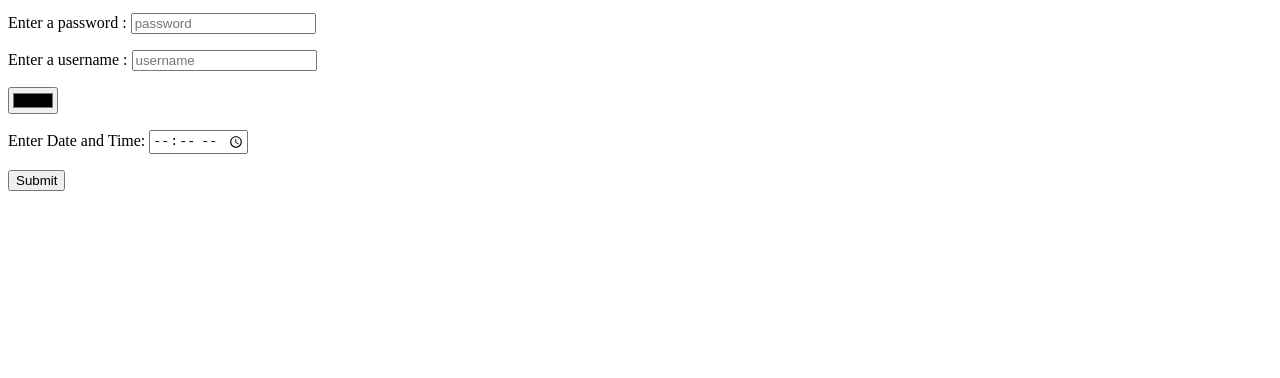
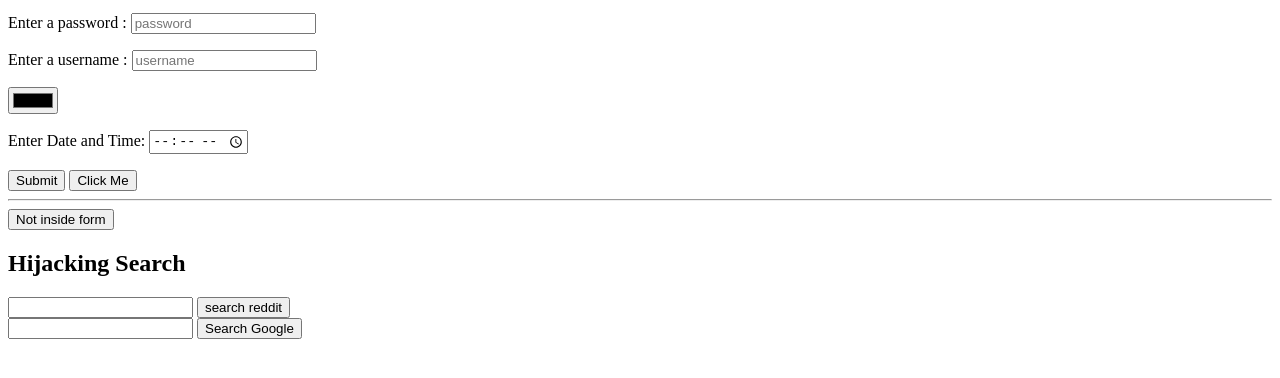
Before and after one commit to samir-khanal/Complete-Web-Development, a plain HTML site: page html/form.html in a window 1280 px wide. Shown: the part 104-482 px from the top of the page. Drawn offline with Linux system fonts and the light colour scheme.

Commit message:
form commit

```diff
--- a/html/form.html
+++ b/html/form.html
@@ -13,18 +13,36 @@
     <form action="supreme">
         <p>
         <label for="password">Enter a password :</label>
-        <input id="password" type="password" placeholder="password">
+        <input id="password" type="password" placeholder="password" name="password">
         </p>
         <p>
         <label for="username">Enter a username :</label>
-        <input id="username" type="text" placeholder="username">
+        <input id="username" type="text" placeholder="username" name="username">
         </p>
-        <input type="color">
+        <input type="color" name="color">
         <p>
         <label for="time">Enter Date and Time:</label>
-        <input id="time" type="time">
+        <input id="time" type="time" name="time">
     </p>
     <button>Submit</button>
+    <input type="submit" value="Click Me">
+    </form>
+    <hr>
+    <button>Not inside form</button>
+    <h2>Hijacking Search</h2>
+    <Search
+    <form action="https://www.reddit.com/search/?q=dog">
+        <input type="text" name="q">
+        <!-- when we search in reddit it shows?q=dog BUT because we added
+        name= query in input it does not acutally able to search dog in our form
+    So to be able to search we need to add exact name  when we search at actual website-->
+        <button>search reddit</button>
+        <!-- https://www.reddit.com/search/?q=dog (this shows actually when we search in reddit)-->
+        <!-- https://www.reddit.com/search/?query=dog (this shows when we search dog in form) -->
+    </form>
+    <form action="https://www.google.com/search">
+        <input type="text" name="q">
+        <button>Search Google</button>
     </form>
 
 </body>
```
